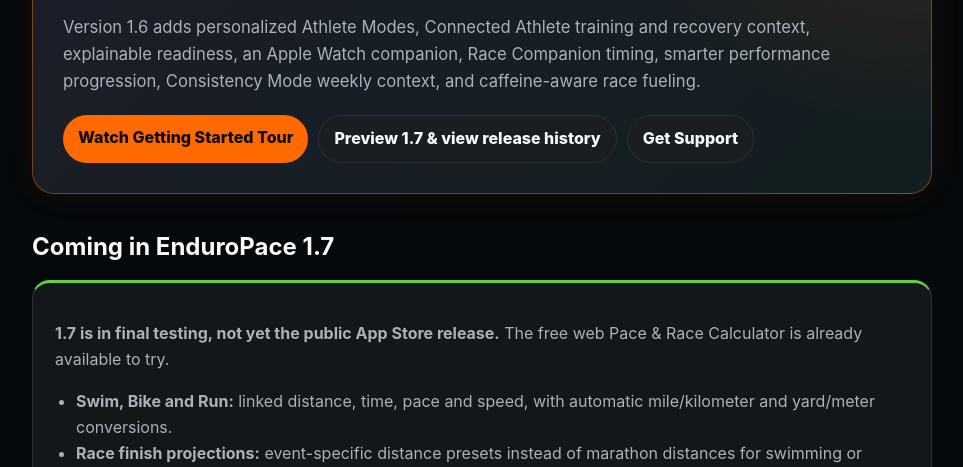
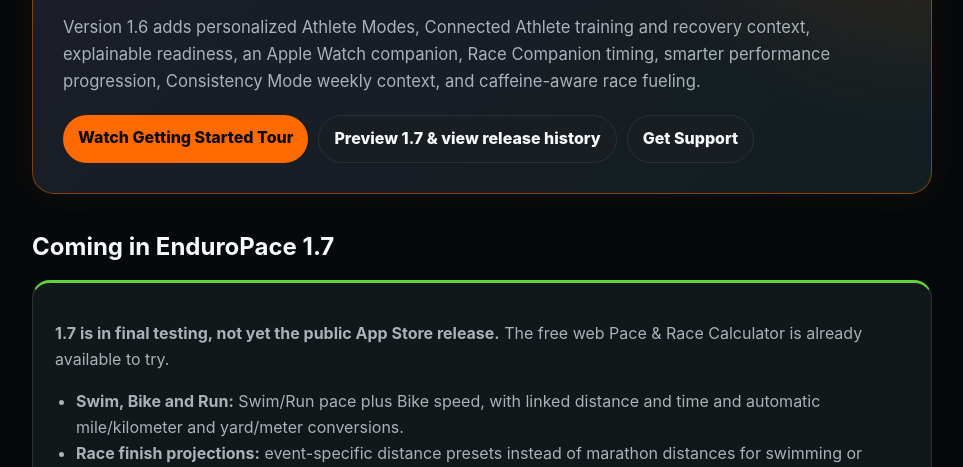
Before and after one commit to mmagriGH/enduropace-site, a plain HTML site: page index.html in a window 1280 px wide. Shown: the part 485-952 px from the top of the page, without its empty margins (158-1121 px from the left). Drawn offline with Linux system fonts and the light colour scheme.

Commit message:
copy(web): clarify Bike uses speed, Swim and Run use pace

```diff
--- a/index.html
+++ b/index.html
@@ -238,7 +238,7 @@
     <section class="card green">
       <p><strong>1.7 is in final testing, not yet the public App Store release.</strong> The free web Pace &amp; Race Calculator is already available to try.</p>
       <ul class="release-list">
-        <li><strong>Swim, Bike and Run:</strong> linked distance, time, pace and speed, with automatic mile/kilometer and yard/meter conversions.</li>
+        <li><strong>Swim, Bike and Run:</strong> Swim/Run pace plus Bike speed, with linked distance and time and automatic mile/kilometer and yard/meter conversions.</li>
         <li><strong>Race finish projections:</strong> event-specific distance presets instead of marathon distances for swimming or cycling.</li>
         <li><strong>Race Day autosave:</strong> valid plan edits save without an extra Save button, while existing plans are preserved when subscription access changes.</li>
         <li><strong>Simpler navigation:</strong> Home, Tools, Plans, Athlete and More, with clearer first-run guidance.</li>
```
